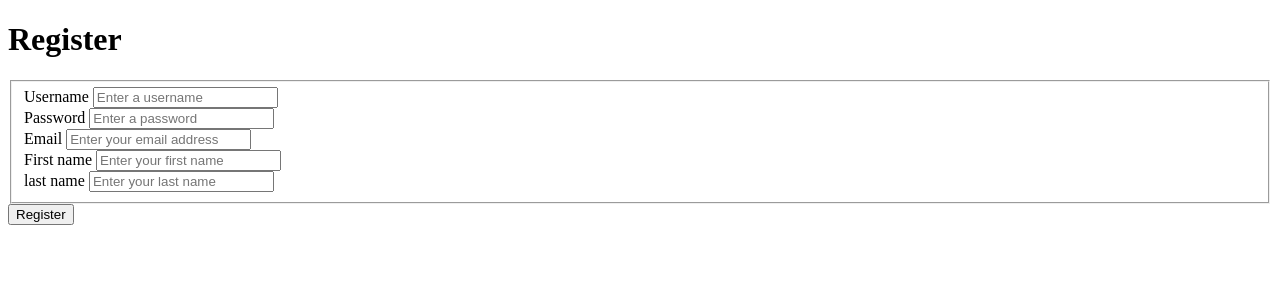
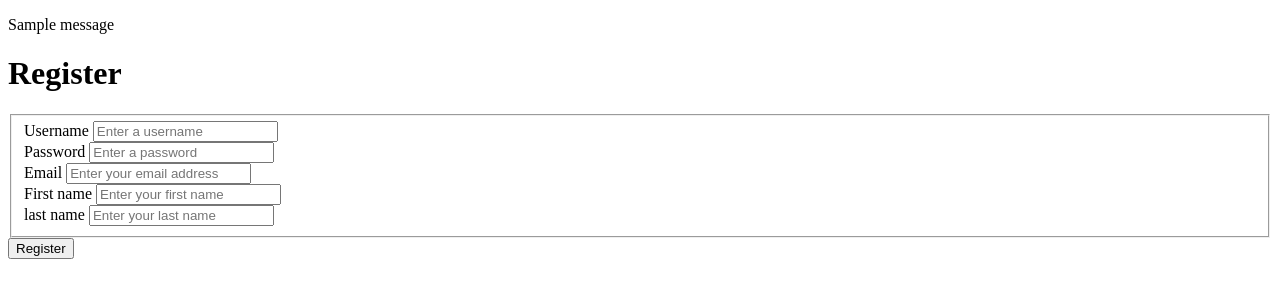
Before and after one commit to iam8/24.4-Auth, a Flask app: page /register in a window 1280 px wide. Shown: the top 300 px of the page. Run offline with Flask 3, Linux system fonts and the light colour scheme; tables that the repository leaves empty hold one stand-in row (values such as "Sample post"); one stand-in notice (Sample message) is shown.

Commit message:
Display flashed messages

```diff
--- a/templates/base.jinja2
+++ b/templates/base.jinja2
@@ -22,6 +22,10 @@
 
 <body>
 
+    {% for msg in get_flashed_messages() %}
+        <p style="{background-color:red}">{{ msg }}</p>
+    {% endfor %}
+
     {% block content %}
         PAGE CONTENT GOES HERE
     {% endblock content %}
```
